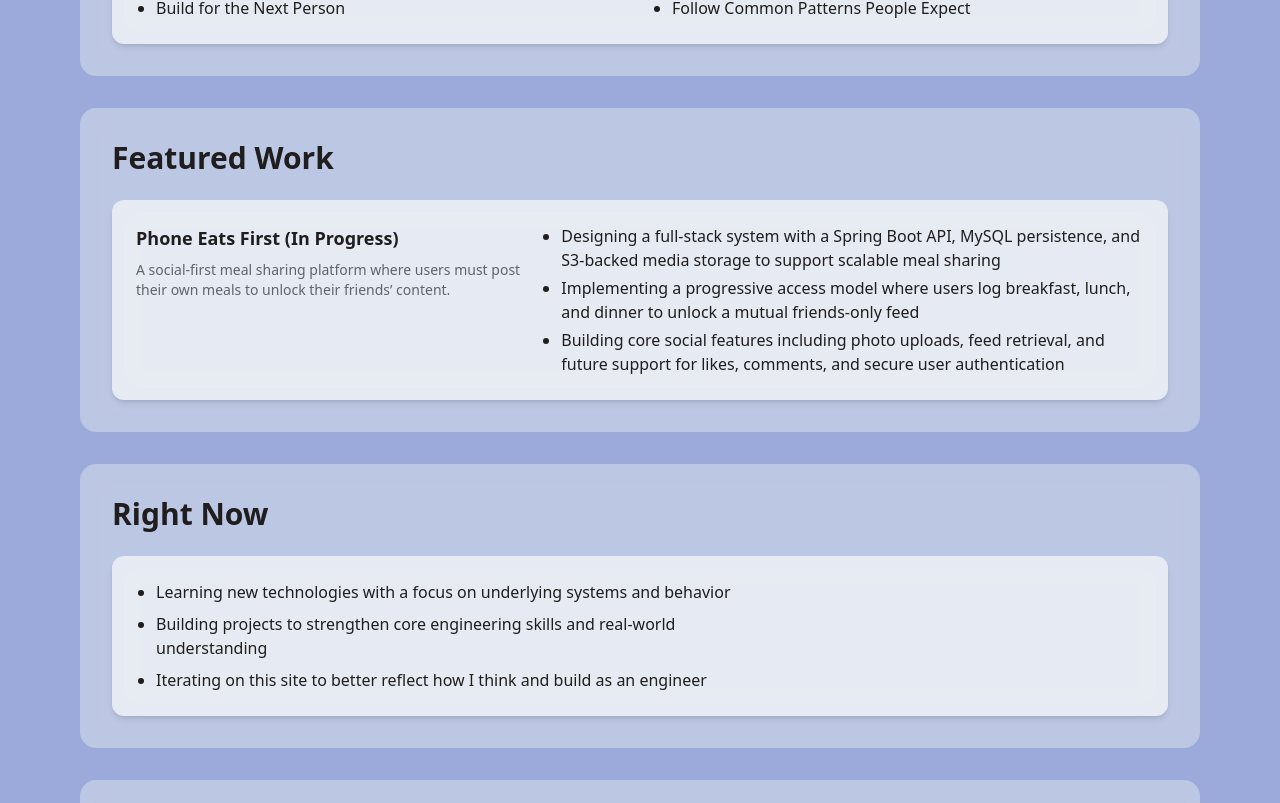
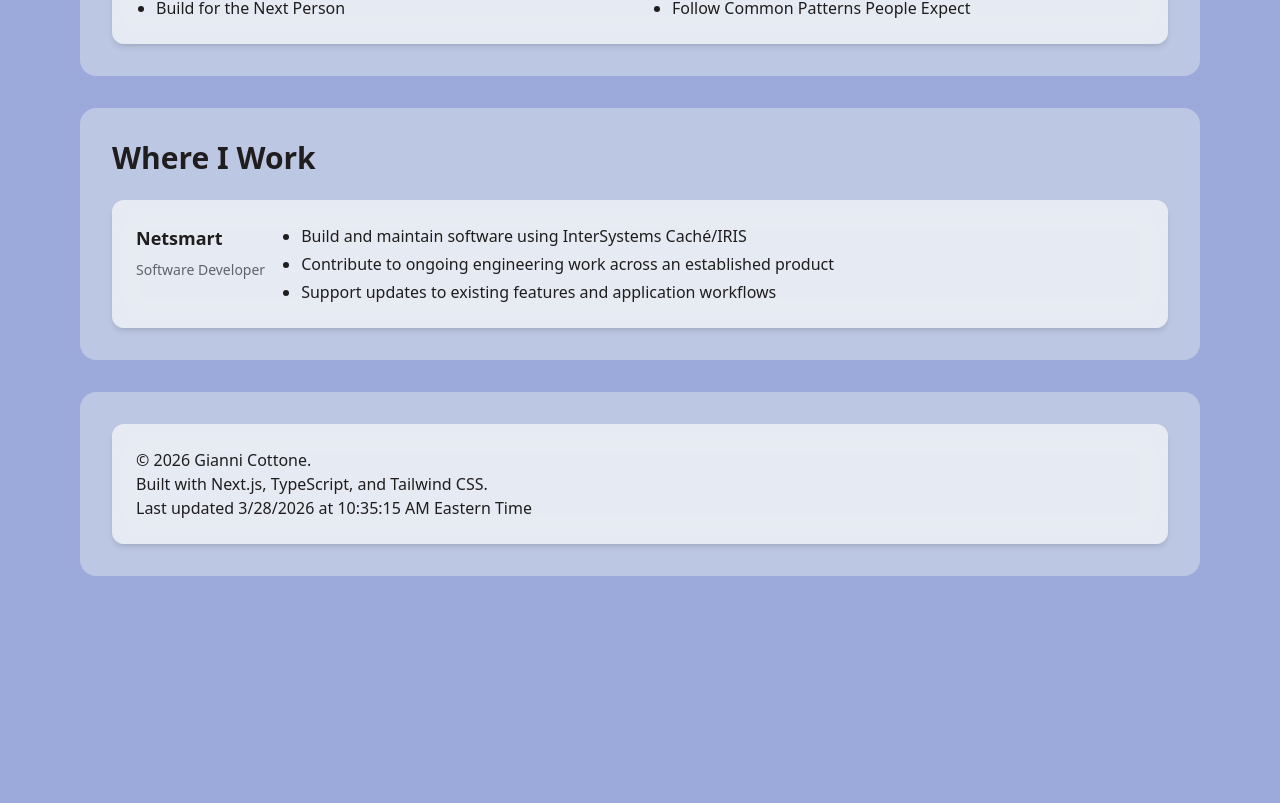
Before and after one commit to giannicottone/gianni-portfolio, a Next.js app: page / in a window 1280 px wide. Shown: the part 857-1660 px from the top of the page. After the commit the page ends 1449 px from the top, so only its background shows below. Built offline with nearby package versions, Linux system fonts and the light colour scheme.

Commit message:
Updated to Reflect Current Work

```diff
--- a/src/app/(site)/page.tsx
+++ b/src/app/(site)/page.tsx
@@ -1,8 +1,6 @@
-import Hero from "@/components/sections/Hero";
 import Me from "@/components/sections/Me";
-import Now from "@/components/sections/Now";
-import Projects from "@/components/sections/Projects";
 import HowIOperate from "@/components/sections/Mindset";
+import CurrentWork from "@/components/sections/CurrentWork";
 
 
 export default function HomePage() {
@@ -10,8 +8,7 @@ export default function HomePage() {
     <>
       <Me />
       <HowIOperate />
-      <Projects />
-      <Now />
+      <CurrentWork />
     </>
   );
 }
--- /dev/null
+++ b/src/components/sections/CurrentWork.tsx
@@ -0,0 +1,20 @@
+import ProjectCard from "../cards/ProjectCard";
+import SectionHeader from "../ui/primitives/SectionHeader";
+import ComponentWrapper from "../ui/structure/ComponentWrapper";
+
+export default function CurrentWork() {
+  return (
+    <ComponentWrapper>
+      <SectionHeader title="Where I Work" />
+      <ProjectCard
+        title="Netsmart"
+        description="Software Developer"
+        details={[
+          "Build and maintain software using InterSystems Caché/IRIS",
+          "Contribute to ongoing engineering work across an established product",
+          "Support updates to existing features and application workflows",
+        ]}
+      />
+    </ComponentWrapper>
+  );
+}
```
Also changed, not shown: 1 other file (tests, documents, lock files or other folders).
